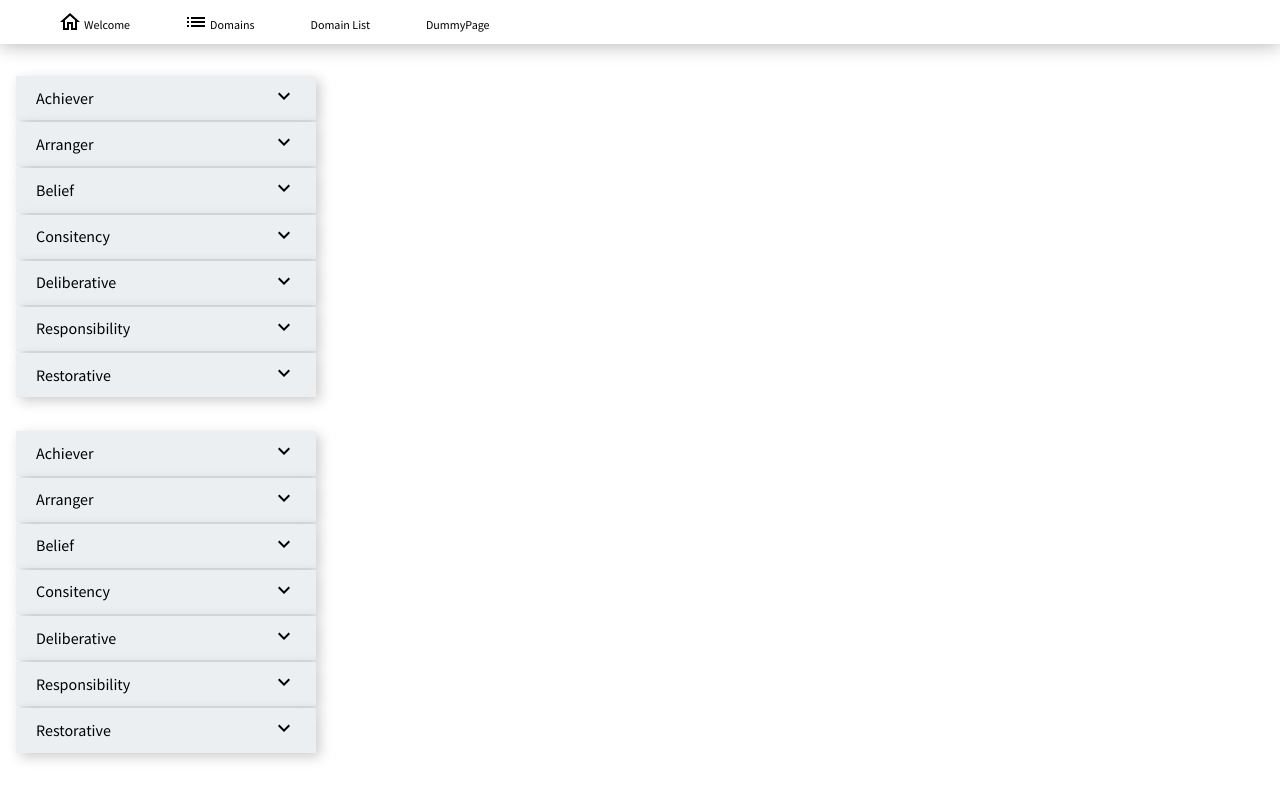
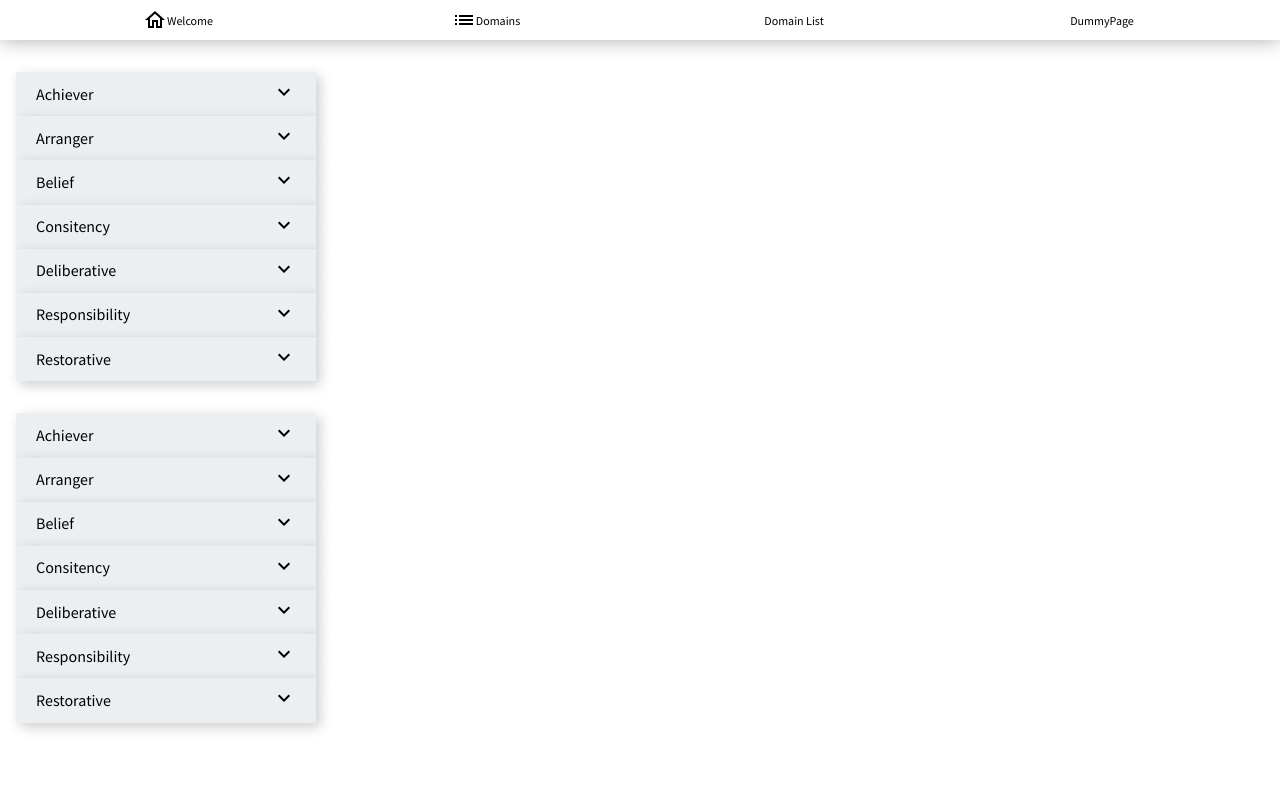
Before and after one commit to fromITzerotoIThero/IBOS, a React (Create React App) app: page /accordion in a window 1280 px wide. Built offline with nearby package versions, Linux system fonts and the light colour scheme.

Commit message:
Attemps to finish off the Header and the Accordion

```diff
--- a/package.json
+++ b/package.json
@@ -11,6 +11,7 @@
     "@testing-library/jest-dom": "^5.16.5",
     "@testing-library/react": "^13.4.0",
     "@testing-library/user-event": "^13.5.0",
+    "classnames": "^2.3.2",
     "react": "^18.2.0",
     "react-dom": "^18.2.0",
     "react-router-dom": "^6.6.0",
--- a/src/components/AccordionElement/AccordionElement.module.css
+++ b/src/components/AccordionElement/AccordionElement.module.css
@@ -11,7 +11,6 @@
     line-height: 1.2;
     background-color: #eceff1;
     box-shadow: 4px 4px 12px 0 rgba(0, 0, 0, 0.2);
-    margin-bottom: 0.125em;
 }
 
 .accordion__element__expanded {
@@ -25,7 +24,11 @@
     line-height: 1.2;
     background-color: #eceff1;
     box-shadow: 4px 4px 12px 0 rgba(0, 0, 0, 0.2), inset 4px 0 0 0 #37474F;
-    margin-bottom: 0.25em;
+    margin: 0.5em 0;
+}
+
+.accordion__element__expanded:first-of-type {
+    margin-top: 0;
 }
 
 .title {
@@ -49,3 +52,6 @@
     font-size: 0.75em;
     padding: 0 0.5em 1em 0;
 }
+
+
+/* horizontal bar grey shade: #78909c */
--- a/src/components/Header/Header.module.css
+++ b/src/components/Header/Header.module.css
@@ -3,29 +3,43 @@
     top: 0;
     background: #fff;
     display: flex;
-    flex-direction: row;
-    align-items: flex-end;
-    margin: 0;
+    justify-content: center;
+    align-items: center;
+    gap: 1em;
     padding: 0 2rem;
-    max-height: 2.75rem;
+    min-height: 2.5em;
     box-shadow: 0px 0px 20px #aaa;
     font-family: "Source Sans Pro", sans-serif;
+
 }
 
 .navbar__entry {
-    padding: 0.75rem 1.25rem;
-    margin: 0.5rem 0.5rem 0;
+    /* padding: 0.75rem 1.25rem;
+    margin: 0.5rem 0.5rem 0; */
+    display: flex;
+    justify-content: center;
+    align-items: center;
+    white-space: nowrap;
     font-size: 0.75rem;
     color: inherit;
     text-decoration: none;
+    width: 80%;
 }
 
 .navbar__icon {
-    position: relative;
-    top: 0.2em;
-    right: 0.1em;
+    /* position: relative; */
+    /* top: 0.2em;
+    right: 0.1em; */
 }
 
-.navbar__entry:focus {
-    box-shadow: inset 0 -4px 0 0 #37474F;
+.navbar__entry:focus::after {
+    content: "";
+    width: 80%;
+    height: 4px;
+    background-color: #37474F;
+    position: absolute;
+    bottom: 0;
+    left: 10%;
+
+    /* box-shadow: inset 0 -4px 0 0 #37474F; */
 }
--- a/src/index.css
+++ b/src/index.css
@@ -5,7 +5,7 @@ html {
 }
 
 *,
-*:before,
-*:after {
+*::before,
+*::after {
   box-sizing: inherit;
 }
```
Also changed, not shown: 1 other file (tests, documents, lock files or other folders).
